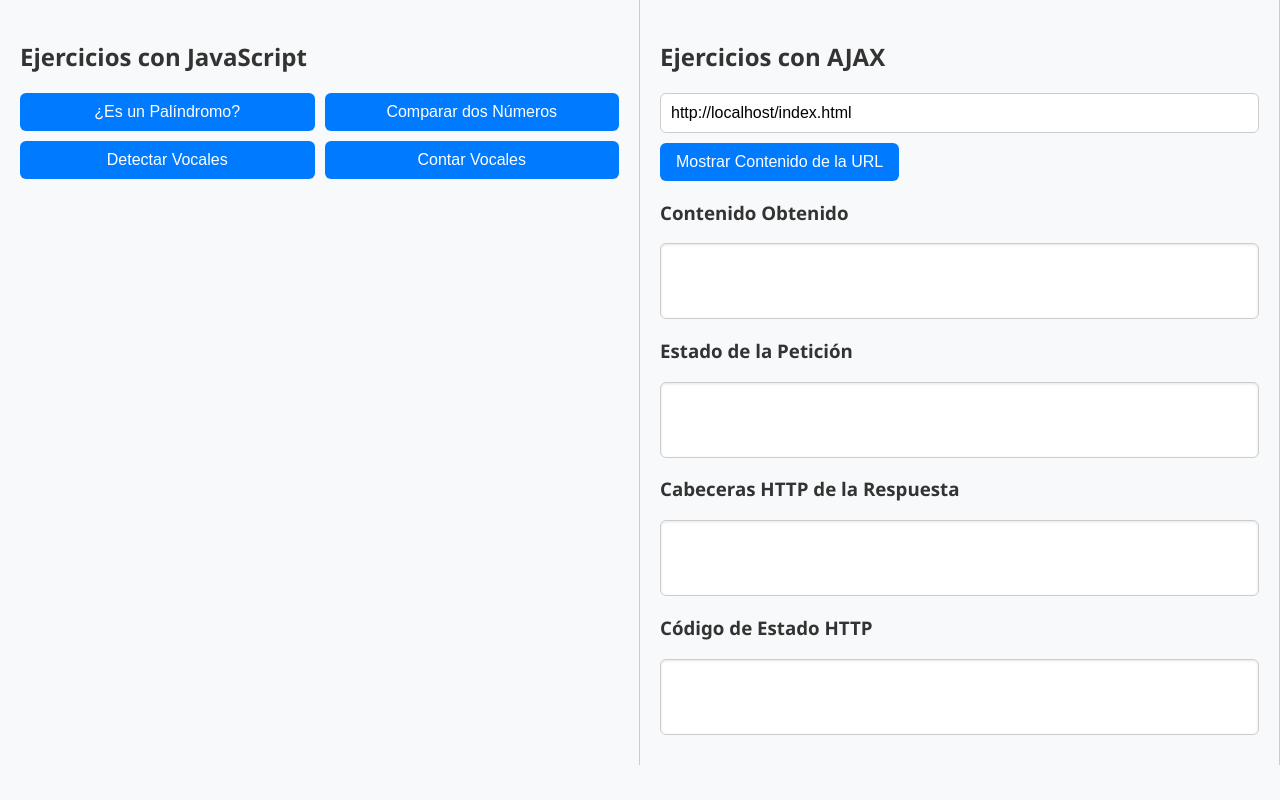
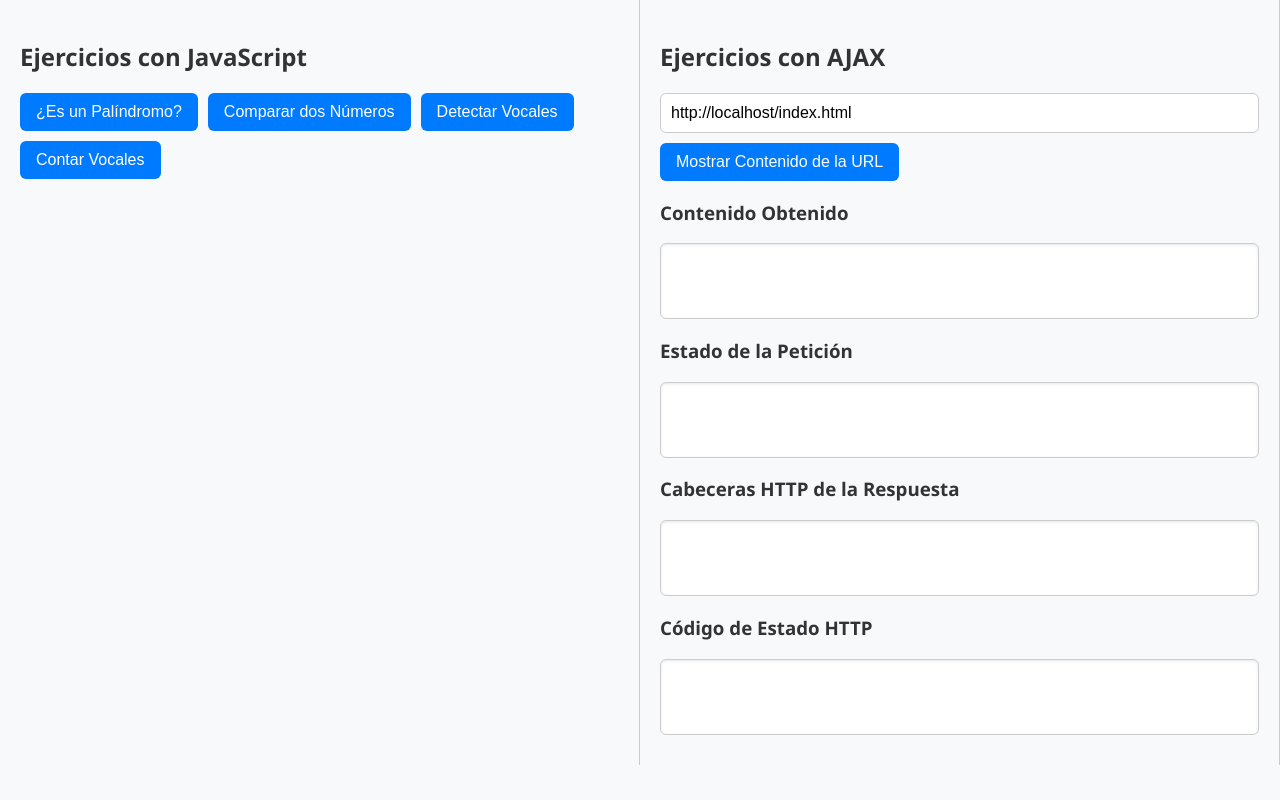
Before and after one commit to hhmonar/lab_js_Ajax, a plain HTML site: page index.html in a window 1280 px wide. Drawn offline with Linux system fonts and the light colour scheme.

Commit message:
ajustes a los botones4

```diff
--- a/style.css
+++ b/style.css
@@ -35,7 +35,6 @@ body {
 }
 .buttons button,
 button {
-  padding: 10px 16px;
   background-color: #007bff;
   color: white;
   border: none;
@@ -43,11 +42,9 @@ button {
   cursor: pointer;
   font-size: 16px;
   font-weight: 500;
+  padding: 10px 16px;
+  white-space: nowrap;
   transition: background-color 0.3s ease, transform 0.2s ease;
-  white-space: nowrap;
-  flex: 1 1 calc(50% - 10px);
-  box-sizing: border-box;
-  text-align: center;
 }
 button:hover {
   background-color: #0056b3;
```
